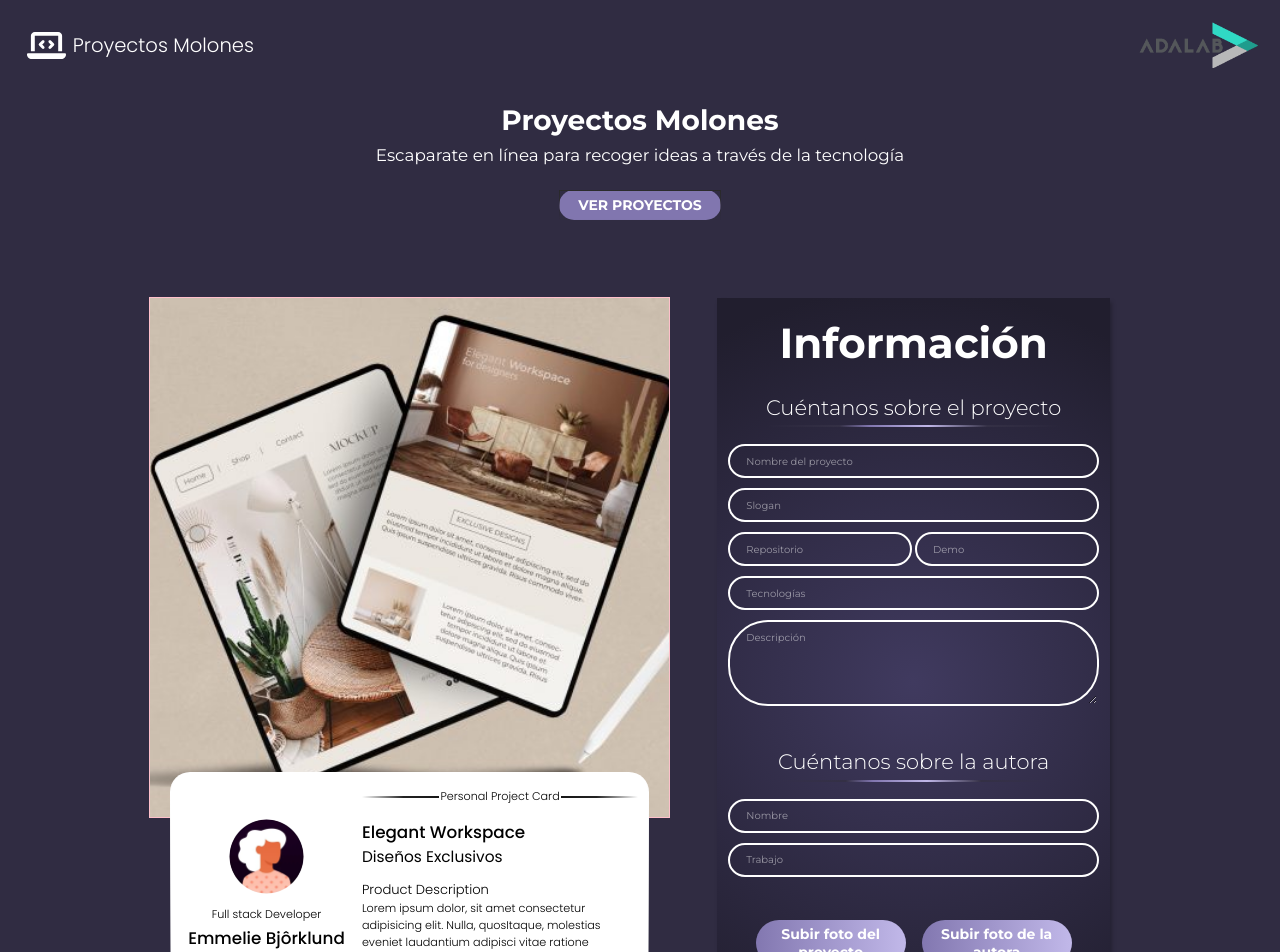
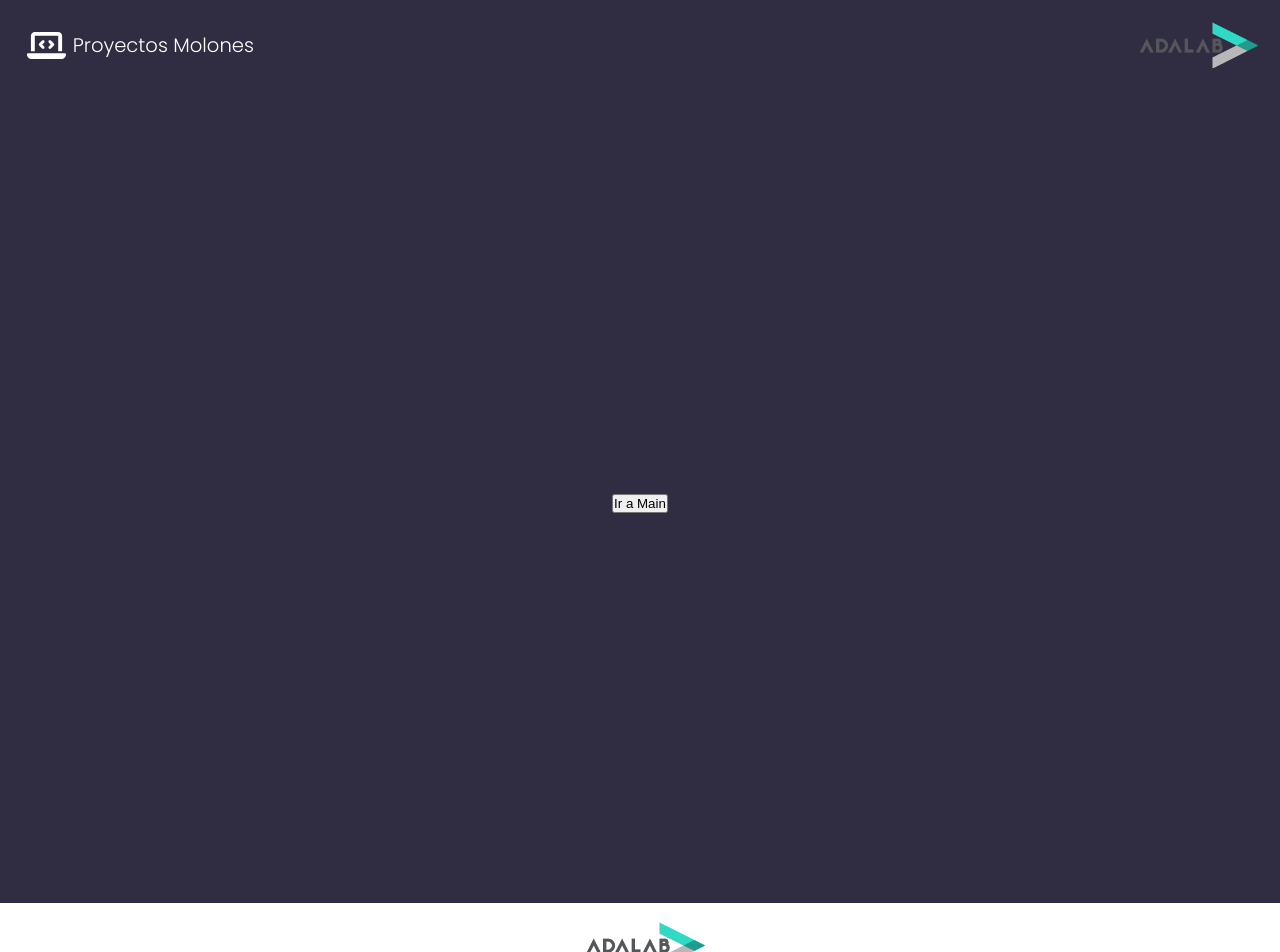
Before and after one commit to Adalab/project-promo-a-pt-module-3-team-4, a React (Vite) app: page /#/ in a window 1280 px wide. Shown: the top 952 px of the page. Built offline with nearby package versions, Linux system fonts and the light colour scheme.

Commit message:
update routes

```diff
--- a/src/components/App.jsx
+++ b/src/components/App.jsx
@@ -6,6 +6,7 @@ import Header from "./Header";
 import Main from "./Main";
 import Footer from "./Footer";
 import { get, set } from "../services/localStorage.js";
+import HomePage from "./Homepage";
 
 function App() {
   const [data, setData] = useState(
@@ -67,6 +68,11 @@ function App() {
     <div>
       <div className="container">
         <Header />
+        <Routes>
+          <Route path="/" element={<HomePage />} />
+          <Route
+            path="/main"
+            element={
               <Main
                 changeData={changeData}
                 data={data}
@@ -75,6 +81,9 @@ function App() {
                 onSubmit={handleFetchCreate}
                 responseFetch={responseFetch}
               />
+            }
+          />
+        </Routes>
       </div>
       <Footer />
     </div>
--- /dev/null
+++ b/src/components/Homepage.jsx
@@ -0,0 +1,13 @@
+import { Link } from "react-router-dom";
+
+function HomePage() {
+  return (
+    <div className="home-page-container">
+      <Link to="/main">
+        <button className="main-button">Ir a Main</button>
+      </Link>
+    </div>
+  );
+}
+
+export default HomePage;
--- a/src/scss/App.scss
+++ b/src/scss/App.scss
@@ -12,7 +12,6 @@ fieldset {
 }
 
 :root {
-
   /* COLORS */
 
   --color-black: #000000;
@@ -27,25 +26,21 @@ fieldset {
   --color-dark-lilac: #8176af;
   --color-white-50: rgba(255, 255, 255, 0.5);
 
-
   /* FONTS */
 
-  --font-title-brand: 300 1.4rem 'Poppins', sans-serif;
-  --font-title-biggest: bold 3rem 'Montserrat', sans-serif;
-  --font-title-big: bold 2rem 'Montserrat', sans-serif;
-  --font-title-medium: 300 1.5rem 'Montserrat', sans-serif;
-  --font-text-big: normal 1.2rem 'Montserrat', sans-serif;
-  --font-normal: normal 10px 'Montserrat', sans-serif;
-  --font-button: bold 1rem 'Montserrat', sans-serif;
-  --font-card-text: 300 .8rem 'Poppins', sans-serif;
-  --font-card-section: 300 .8rem 'Poppins', sans-serif;
-  --font-card-title: 500 1.2rem 'Poppins', sans-serif;
-  --font-card-subtitle: 400 1.1rem 'Poppins', sans-serif;
-  --font-card-tech: 500 1rem 'Catamaran', sans-serif;
+  --font-title-brand: 300 1.4rem "Poppins", sans-serif;
+  --font-title-biggest: bold 3rem "Montserrat", sans-serif;
+  --font-title-big: bold 2rem "Montserrat", sans-serif;
+  --font-title-medium: 300 1.5rem "Montserrat", sans-serif;
+  --font-text-big: normal 1.2rem "Montserrat", sans-serif;
+  --font-normal: normal 10px "Montserrat", sans-serif;
+  --font-button: bold 1rem "Montserrat", sans-serif;
+  --font-card-text: 300 0.8rem "Poppins", sans-serif;
+  --font-card-section: 300 0.8rem "Poppins", sans-serif;
+  --font-card-title: 500 1.2rem "Poppins", sans-serif;
+  --font-card-subtitle: 400 1.1rem "Poppins", sans-serif;
+  --font-card-tech: 500 1rem "Catamaran", sans-serif;
 }
-
-
-
 
 :root {
   font: var(--font-normal); /* font-size: 10px; */
@@ -68,7 +63,6 @@ fieldset {
   padding: 22px 22px 0 22px;
   background-color: var(--color-dark);
 }
-
 
 .header {
   display: flex;
@@ -105,7 +99,6 @@ fieldset {
   }
 }
 
-
 .hero {
   margin-bottom: 3rem;
 }
@@ -128,13 +121,12 @@ fieldset {
   margin-bottom: 1.8rem;
 }
 
-
 .preview .projectImage {
   width: 100%;
   aspect-ratio: 1 / 1;
   outline: solid 1px pink;
 
-  background-image: url('../images/ebook-example.jpg');
+  background-image: url("../images/ebook-example.jpg");
   background-position: top center;
   background-size: cover;
 }
@@ -157,9 +149,18 @@ fieldset {
   backdrop-filter: blur(10px);
   border-style: solid;
   border-width: 1px;
-  border-image-source: linear-gradient(to bottom, var(--color-white) 0%, rgba(0, 0, 0, 0));
+  border-image-source: linear-gradient(
+    to bottom,
+    var(--color-white) 0%,
+    rgba(0, 0, 0, 0)
+  );
   border-image-slice: 1;
-  background-image: linear-gradient(to bottom, var(--color-white), var(--color-white)), linear-gradient(to bottom, var(--color-white) 0%, rgba(0, 0, 0, 0));
+  background-image: linear-gradient(
+      to bottom,
+      var(--color-white),
+      var(--color-white)
+    ),
+    linear-gradient(to bottom, var(--color-white) 0%, rgba(0, 0, 0, 0));
   background-origin: border-box;
   background-clip: content-box, border-box;
 }
@@ -175,15 +176,22 @@ fieldset {
 }
 
 .card .card__projectTitle::before {
-  content: '';
+  content: "";
   position: absolute;
-  top: calc( 50% - 1px );
-  bottom: calc( 50% - 1px );
+  top: calc(50% - 1px);
+  bottom: calc(50% - 1px);
   left: 0;
   right: 0;
   z-index: 0;
 
-  background-image: linear-gradient(to right, white, #232323 15%, var(--color-black), #232323 85%, white);
+  background-image: linear-gradient(
+    to right,
+    white,
+    #232323 15%,
+    var(--color-black),
+    #232323 85%,
+    white
+  );
 }
 
 .card .card__projectTitle--text {
@@ -204,7 +212,7 @@ fieldset {
   width: 75px;
   height: 75px;
   border-radius: 50%;
-  background-image: url('../images/avatar.webp');
+  background-image: url("../images/avatar.webp");
   background-position: center;
   background-size: cover;
   margin-bottom: 0.8rem;
@@ -216,7 +224,7 @@ fieldset {
 
 .card .card__name {
   font: var(--font-card-title);
-  margin-bottom: .2rem;
+  margin-bottom: 0.2rem;
 }
 
 .card .card__project {
@@ -225,8 +233,8 @@ fieldset {
 
 .card .card__slogan {
   font: var(--font-card-subtitle);
-  margin-top: -.2rem;
-  margin-bottom: .8rem;
+  margin-top: -0.2rem;
+  margin-bottom: 0.8rem;
 }
 
 .card .card__descriptionTitle {
@@ -237,7 +245,7 @@ fieldset {
 .card .card__technicalInfo {
   display: grid;
   grid-template-columns: 1fr 2rem 2rem;
-  gap: .5em;
+  gap: 0.5em;
 
   margin-block: 1.8rem;
 }
@@ -246,8 +254,6 @@ fieldset {
   font: var(--font-card-tech);
 }
 
-
-
 /* FORM */
 
 .addForm {
@@ -255,7 +261,11 @@ fieldset {
 
   box-shadow: 2px 4px 4px 0 rgba(0, 0, 0, 0.25);
   border: solid 1px rgba(0, 0, 0, 0);
-  background-image: radial-gradient(circle at 50% 50%, var(--color-dusk), #211e2e 92%);
+  background-image: radial-gradient(
+    circle at 50% 50%,
+    var(--color-dusk),
+    #211e2e 92%
+  );
 }
 
 .addForm .title {
@@ -270,20 +280,30 @@ fieldset {
   margin-block: 0.5rem;
   border: solid 2px transparent;
 
-
   font: var(--font-title-medium);
   text-align: center;
 }
 
 .addForm .addForm__title:before {
-  content: '';
+  content: "";
   position: absolute;
-  top: 100%; right: 0; bottom: 0; left: 0;
+  top: 100%;
+  right: 0;
+  bottom: 0;
+  left: 0;
 
   margin-bottom: -2px;
   border-radius: inherit;
   background-color: transparent;
-  background-image: linear-gradient(to left, transparent, #343045 25%, #c0b7e8 45%, var(--color-dark-lilac) 65%, #343045 75%, transparent );
+  background-image: linear-gradient(
+    to left,
+    transparent,
+    #343045 25%,
+    #c0b7e8 45%,
+    var(--color-dark-lilac) 65%,
+    #343045 75%,
+    transparent
+  );
 }
 
 .addForm .addForm__group {
@@ -292,7 +312,7 @@ fieldset {
 
 .addForm .addForm__input {
   display: block;
-  width: calc( 100% - 20px );
+  width: calc(100% - 20px);
   margin: 10px auto;
 
   padding: 8.5px 16px 8.5px 16px;
@@ -321,14 +341,14 @@ fieldset {
 }
 
 .addForm .addForm__2col {
-  width: calc( 100% - 20px );
+  width: calc(100% - 20px);
   margin: 10px auto;
   display: flex;
   justify-content: space-between;
 }
 
 .addForm .addForm__2col .addForm__input {
-  width: calc( (100% - .2rem) / 2 );
+  width: calc((100% - 0.2rem) / 2);
   margin: 0;
 }
 
@@ -337,8 +357,6 @@ fieldset {
   justify-content: center;
   padding: 19px;
 }
-
-
 
 /* COMPONENTS */
 
@@ -392,7 +410,11 @@ fieldset {
   text-align: center;
 
   border-radius: 40px;
-  background-image: linear-gradient(to right, var(--color-dark-lilac) -2%, #c0b7e8 98%);
+  background-image: linear-gradient(
+    to right,
+    var(--color-dark-lilac) -2%,
+    #c0b7e8 98%
+  );
 
   cursor: pointer;
 }
@@ -412,7 +434,11 @@ fieldset {
 
   border-radius: 40px;
   background-color: transparent;
-  background-image: linear-gradient(to right, var(--color-dark-lilac) -2%, #c0b7e8 98%);
+  background-image: linear-gradient(
+    to right,
+    var(--color-dark-lilac) -2%,
+    #c0b7e8 98%
+  );
 
   cursor: pointer;
 }
@@ -433,9 +459,20 @@ fieldset {
 }
 
 .icon__www {
-  background-image: url('../images/icons/globe-solid.svg');
+  background-image: url("../images/icons/globe-solid.svg");
 }
 
 .icon__github {
-  background-image: url('../images/icons/github.svg');
+  background-image: url("../images/icons/github.svg");
 }
+
+.home-page-container {
+  height: 100vh; /* Establece la altura del contenedor al 100% de la altura de la ventana del navegador */
+  display: flex;
+  justify-content: center; /* Centra el botón horizontalmente */
+  align-items: center; /* Centra el botón verticalmente */
+}
+
+.main-button {
+  height: 100%; /* Establece la altura del botón al 100% del contenedor */
+}
```
Also changed, not shown: vite.config.js.timestamp-1708289879773-b1e4f98f255ac.mjs (added, +11 -0 lines). Lines whose indentation alone changed are shown as unchanged.
